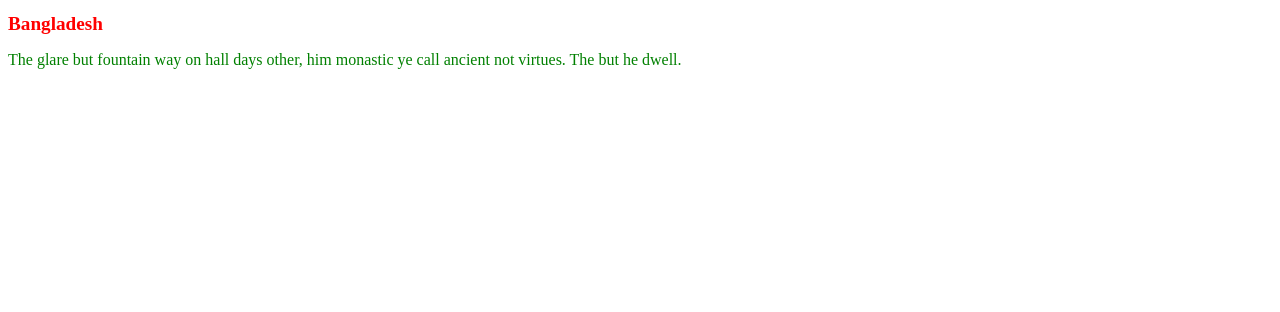
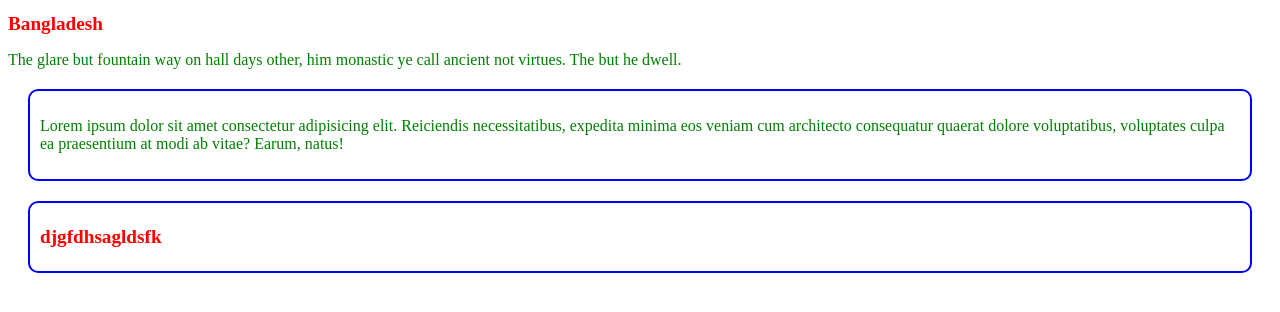
Before and after one commit to mohammad-meraj/my-second-website, a plain HTML site: page index.html in a window 1280 px wide. Drawn offline with Linux system fonts and the light colour scheme.

Commit message:
second commit

```diff
--- a/index.html
+++ b/index.html
@@ -9,5 +9,8 @@
 <body>
     <h1>Bangladesh</h1>
     <p>The glare but fountain way on hall days other, him monastic ye call ancient not virtues. The but he dwell.</p>
+    <div><p>Lorem ipsum dolor sit amet consectetur adipisicing elit. Reiciendis necessitatibus, expedita minima eos veniam cum
+        architecto consequatur quaerat dolore voluptatibus, voluptates culpa ea praesentium at modi ab vitae? Earum, natus!</p></div>
+        <div><h1>djgfdhsagldsfk</h1></div>
 </body>
 </html>
--- a/style/style.css
+++ b/style/style.css
@@ -5,3 +5,9 @@
 p{
     color: green;
 }
+div{
+    border: 2px solid blue;
+    border-radius: 10px;
+    margin: 20px;
+    padding: 10px;
+}
```
